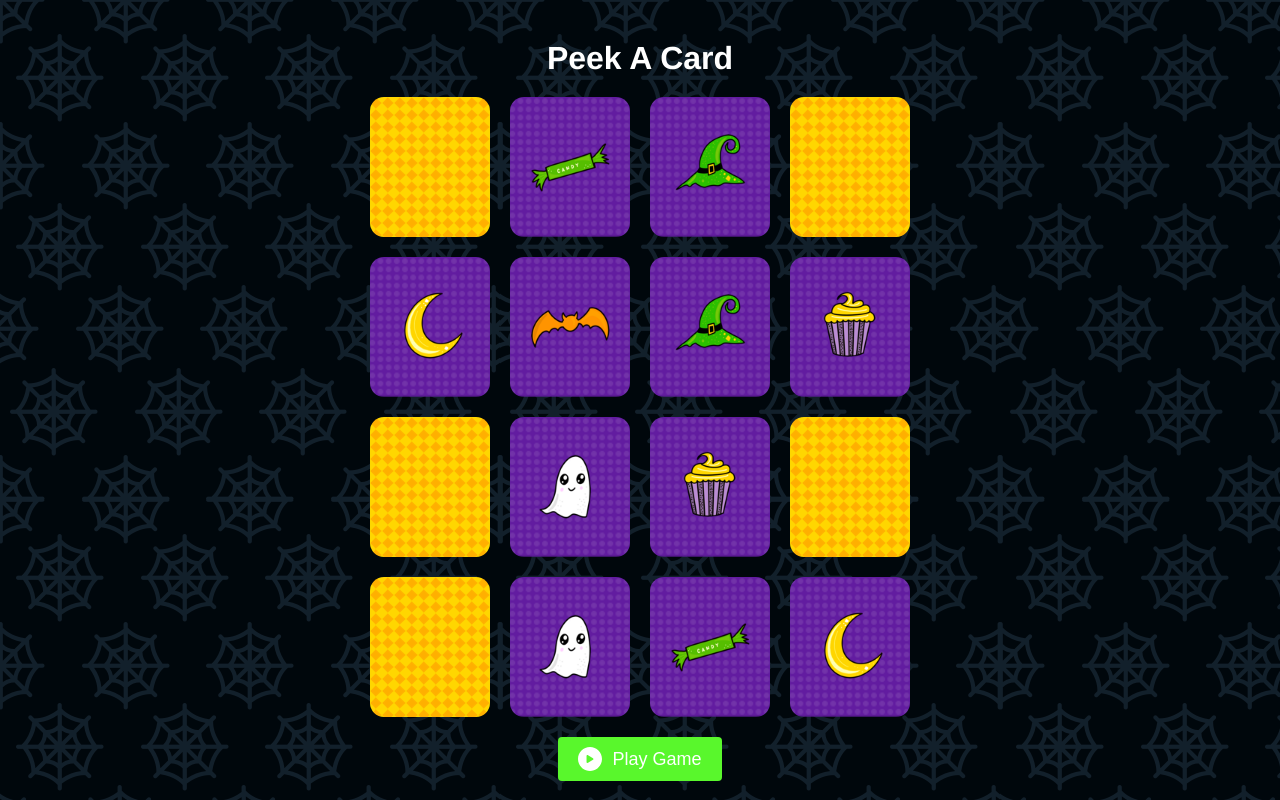
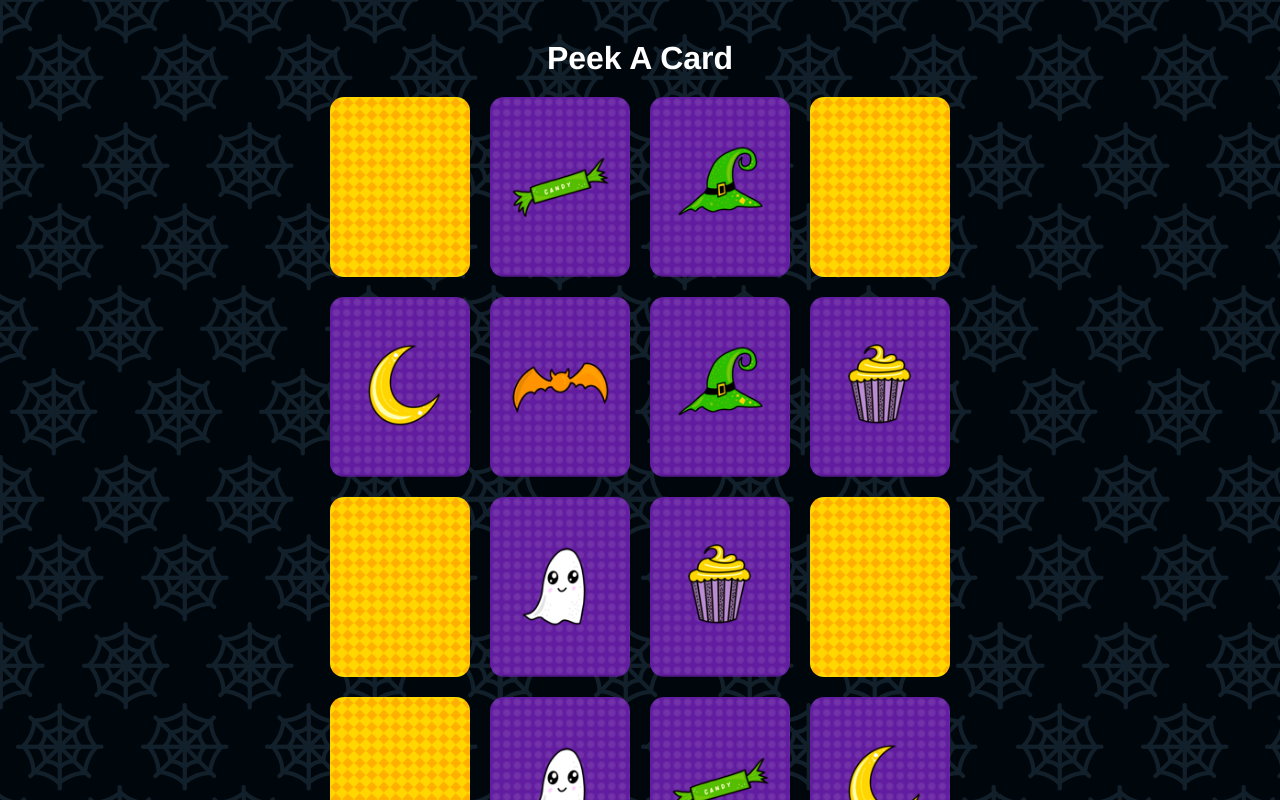
Before and after one commit to Hvasquezdev/peek-a-card, a Vue app: page / in a window 1280 px wide. Shown: the top 800 px of the page. Built offline with nearby package versions, Linux system fonts and the light colour scheme.

Commit message:
Add responsive design

```diff
--- a/src/App.vue
+++ b/src/App.vue
@@ -224,8 +224,10 @@ export default {
 
 .game-board {
   display: grid;
-  grid-template-columns: repeat(4, 120px);
-  grid-template-rows: repeat(4, 140px);
+  grid-template-columns: repeat(2, 140px);
+  grid-template-rows: repeat(8, 180px);
+  /* grid-template-columns: repeat(4, 120px);
+  grid-template-rows: repeat(4, 140px); */
   column-gap: 20px;
   row-gap: 20px;
   justify-content: center;
@@ -269,4 +271,18 @@ export default {
 .shuffle-cards-move {
   transition: 0.8s transform ease-in;
 }
+
+@media screen and (min-width: 600px) {
+  .game-board {
+    grid-template-columns: repeat(4, 120px);
+    grid-template-rows: repeat(4, 150px);
+  }
+}
+
+@media screen and (min-width: 1260px) {
+  .game-board {
+    grid-template-columns: repeat(4, 140px);
+    grid-template-rows: repeat(4, 180px);
+  }
+}
 </style>
```
